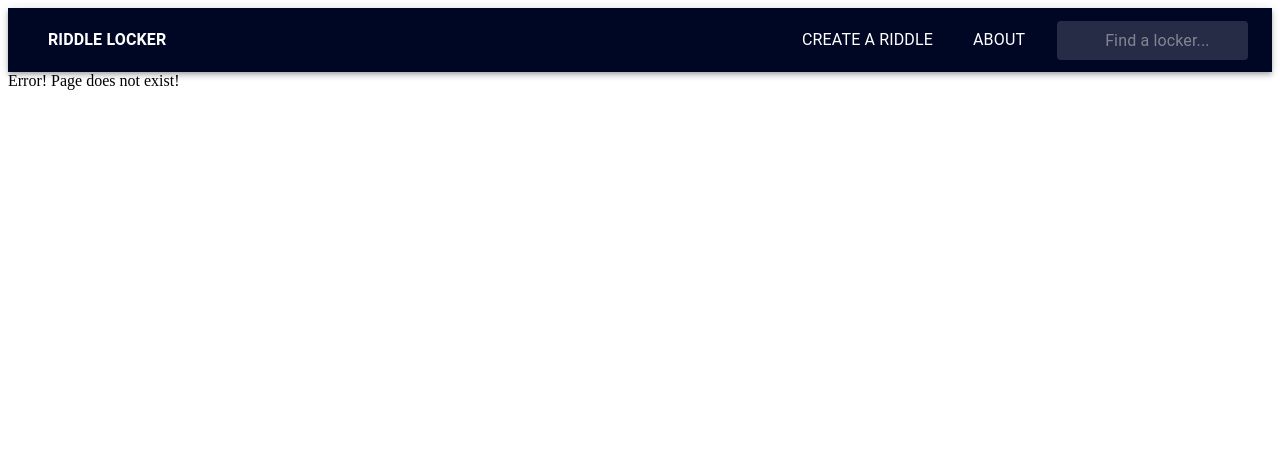
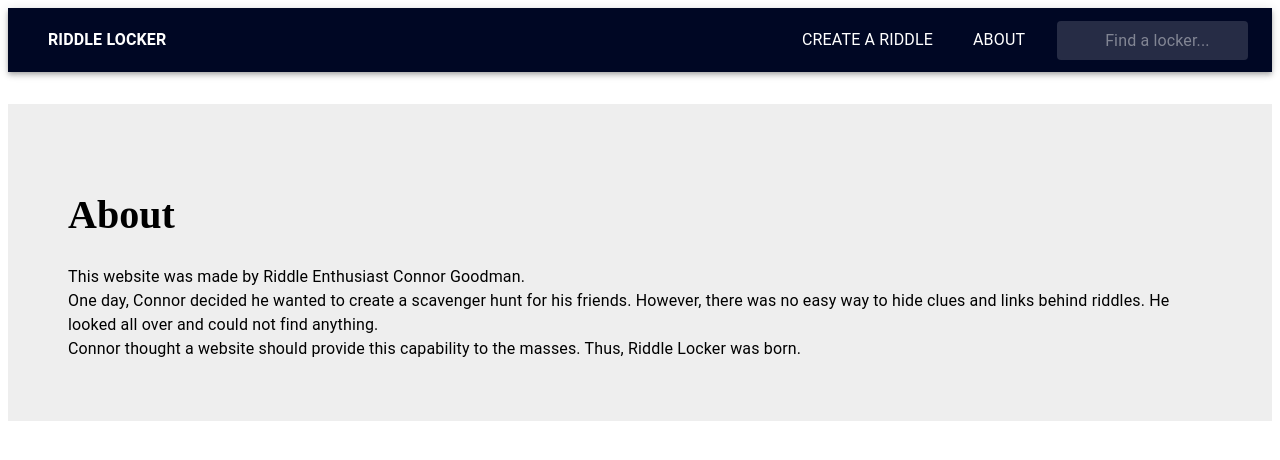
Before and after one commit to ConnorGoodman/RiddleLocker, a React (Create React App) app: page /about in a window 1280 px wide. Shown: the top 460 px of the page. Built offline with nearby package versions, Linux system fonts and the light colour scheme.

Commit message:
Added about page

```diff
--- a/src/App.js
+++ b/src/App.js
@@ -7,6 +7,7 @@
 import NoPage from './components/NoPage';
 import NavBar from './components/NavBar';
 import MobileNavBar from './components/MobileNavBar';
+import About from './components/About';
 
 function App() {
   const [isMobile, setIsMobile] = useState(false);
@@ -33,6 +34,7 @@
           <Route index element={<Home />} />
           <Route path="viewriddle" element={<ViewRiddle />} />
           <Route path="createriddle" element={<CreateRiddle />} />
+          <Route path="about" element={<About/>} />
           <Route path="*" element={<NoPage />} />
         </Route>
       </Routes>
--- /dev/null
+++ b/src/components/About.js
@@ -0,0 +1,41 @@
+import React, { } from 'react'
+import { Box } from '@mui/system';
+import { styled } from '@mui/material/styles';
+import { Typography } from '@mui/material';
+
+const Container = styled(Box)(({ theme }) => ({
+    padding: '60px',
+    marginTop: theme.spacing(4),
+    fontSize: 20,
+    backgroundColor: '#eeeeee',
+  }));
+
+function About(){
+    return (
+        <Container>
+            <Box>
+                <h1>About</h1>
+                <Typography>
+                    This website was made by Riddle Enthusiast Connor Goodman.
+                </Typography>
+
+            </Box>
+                <Typography>
+                One day, Connor decided he wanted to create a scavenger hunt for his friends.
+                However, there was no easy way to hide clues and links behind riddles.
+                He looked all over and could not find anything.
+                </Typography>
+            <Box>
+                <Typography>
+                    Connor thought a website should provide this capability to the masses.
+                    Thus, Riddle Locker was born.
+                </Typography>
+            </Box>
+
+
+
+        </Container>
+    )
+}
+
+export default About;
```
